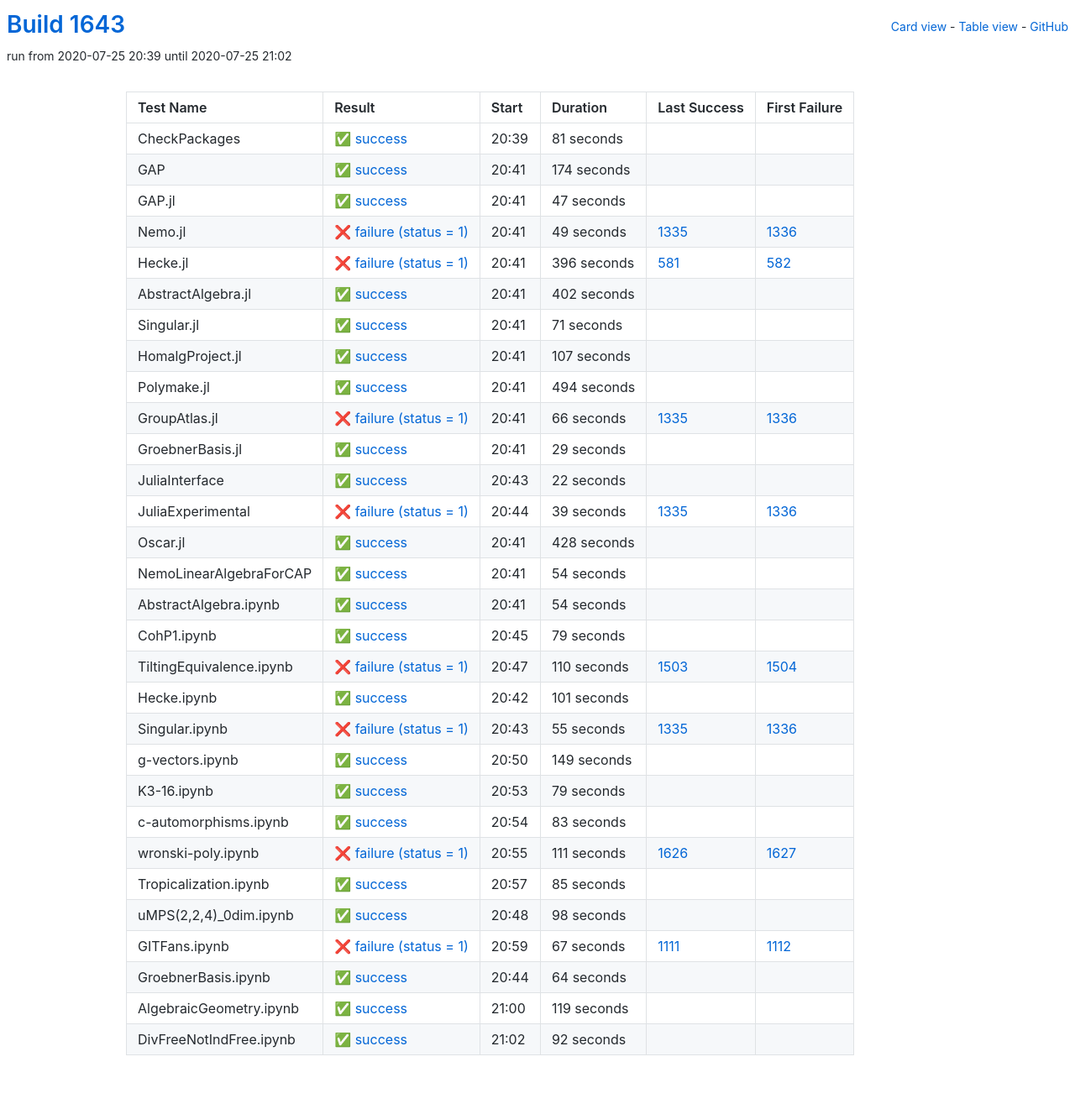
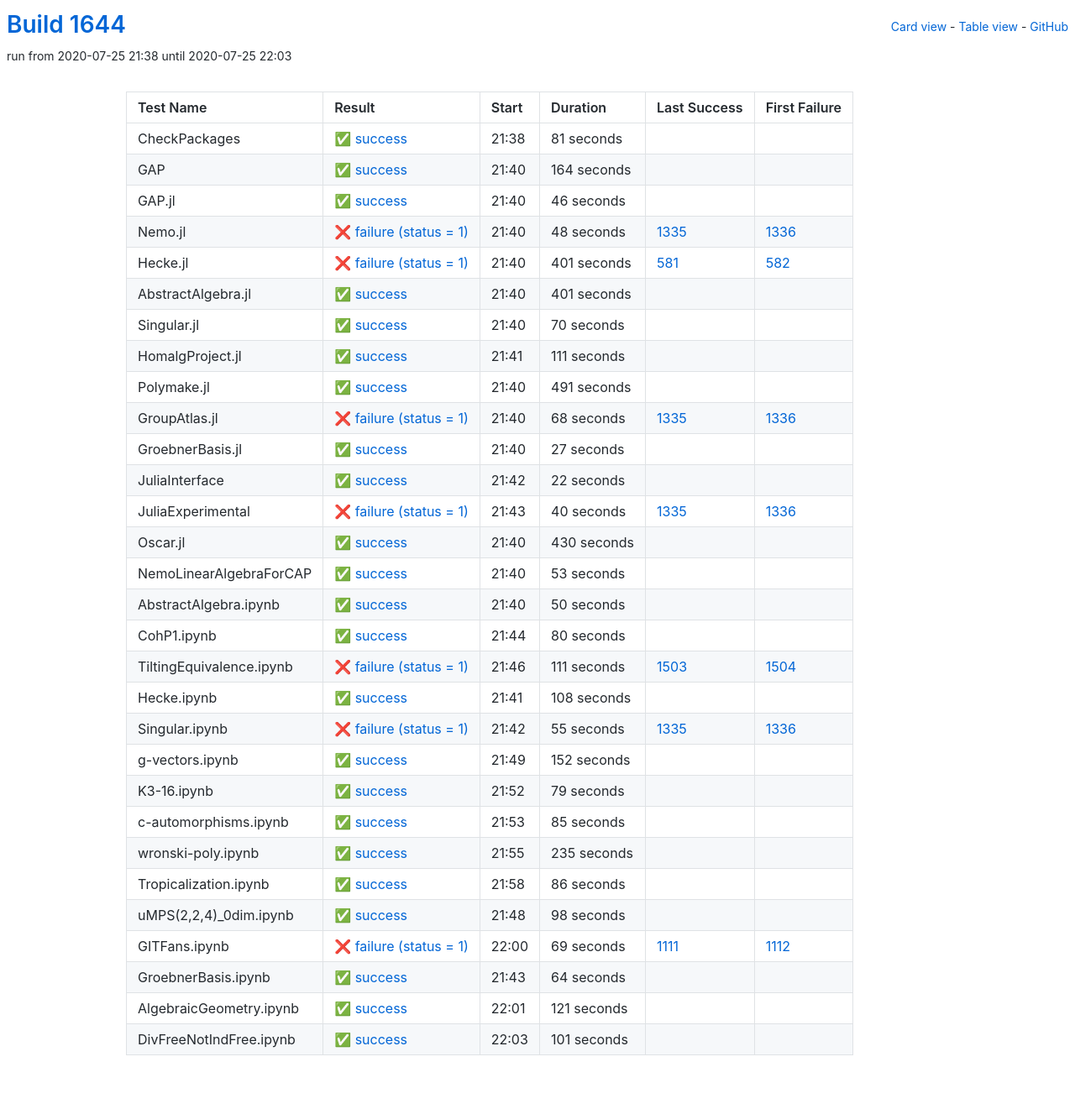
Before and after one commit to oscar-system/oscar-ci-status-1.4, a Jekyll site: the page built from table.html, in a window 1280 px wide. Shown: the whole page at 84% size. Built offline with Jekyll 4.4.1, drawn with Linux system fonts in a browser that asks for light colours.

Commit message:
Build #1644

```diff
--- a/_data/ci.yml
+++ b/_data/ci.yml
@@ -1,6 +1,6 @@
 ---
-build: 1643
-build_url: https://oscarci.mathematik.uni-kl.de/job/oscar-julia-1.4/1643/
+build: 1644
+build_url: https://oscarci.mathematik.uni-kl.de/job/oscar-julia-1.4/1644/
 job: oscar-julia-1.4
 organization: oscar-system
 repo: oscar-ci-status-1.4
@@ -8,8 +8,8 @@ repourl: https://github.com/oscar-system/oscar-ci-status-1.4
 tests:
 - name: CheckPackages
   id: checkpackages
-  log: https://oscarci.mathematik.uni-kl.de/job/oscar-julia-1.4/1643/artifact/logs/build-1643/CheckPackages.log
-  start: 2020-07-25 20:39
+  log: https://oscarci.mathematik.uni-kl.de/job/oscar-julia-1.4/1644/artifact/logs/build-1644/CheckPackages.log
+  start: 2020-07-25 21:38
   success: true
   exitcode: 0
   status: success
@@ -20,128 +20,128 @@ tests:
   first_failure_url:
 - name: GAP
   id: gap
-  log: https://oscarci.mathematik.uni-kl.de/job/oscar-julia-1.4/1643/artifact/logs/build-1643/GAP.log
-  start: 2020-07-25 20:41
+  log: https://oscarci.mathematik.uni-kl.de/job/oscar-julia-1.4/1644/artifact/logs/build-1644/GAP.log
+  start: 2020-07-25 21:40
   success: true
   exitcode: 0
   status: success
-  duration: 174
+  duration: 164
   last_success: false
   last_success_url:
   first_failure: false
   first_failure_url:
 - name: GAP.jl
   id: gap-jl
-  log: https://oscarci.mathematik.uni-kl.de/job/oscar-julia-1.4/1643/artifact/logs/build-1643/GAP.jl.log
-  start: 2020-07-25 20:41
+  log: https://oscarci.mathematik.uni-kl.de/job/oscar-julia-1.4/1644/artifact/logs/build-1644/GAP.jl.log
+  start: 2020-07-25 21:40
   success: true
   exitcode: 0
   status: success
-  duration: 47
+  duration: 46
   last_success: false
   last_success_url:
   first_failure: false
   first_failure_url:
 - name: Nemo.jl
   id: nemo-jl
-  log: https://oscarci.mathematik.uni-kl.de/job/oscar-julia-1.4/1643/artifact/logs/build-1643/Nemo.jl.log
-  start: 2020-07-25 20:41
+  log: https://oscarci.mathematik.uni-kl.de/job/oscar-julia-1.4/1644/artifact/logs/build-1644/Nemo.jl.log
+  start: 2020-07-25 21:40
   success: false
   exitcode: 1
   status: failure
-  duration: 49
+  duration: 48
   last_success: 1335
   last_success_url: https://oscarci.mathematik.uni-kl.de/job/oscar-julia-1.4/1335/
   first_failure: 1336
   first_failure_url: https://oscarci.mathematik.uni-kl.de/job/oscar-julia-1.4/1336/
 - name: Hecke.jl
   id: hecke-jl
-  log: https://oscarci.mathematik.uni-kl.de/job/oscar-julia-1.4/1643/artifact/logs/build-1643/Hecke.jl.log
-  start: 2020-07-25 20:41
+  log: https://oscarci.mathematik.uni-kl.de/job/oscar-julia-1.4/1644/artifact/logs/build-1644/Hecke.jl.log
+  start: 2020-07-25 21:40
   success: false
   exitcode: 1
   status: failure
-  duration: 396
+  duration: 401
   last_success: 581
   last_success_url: https://oscarci.mathematik.uni-kl.de/job/oscar-julia-1.4/581/
   first_failure: 582
   first_failure_url: https://oscarci.mathematik.uni-kl.de/job/oscar-julia-1.4/582/
 - name: AbstractAlgebra.jl
   id: abstractalgebra-jl
-  log: https://oscarci.mathematik.uni-kl.de/job/oscar-julia-1.4/1643/artifact/logs/build-1643/AbstractAlgebra.jl.log
-  start: 2020-07-25 20:41
+  log: https://oscarci.mathematik.uni-kl.de/job/oscar-julia-1.4/1644/artifact/logs/build-1644/AbstractAlgebra.jl.log
+  start: 2020-07-25 21:40
   success: true
   exitcode: 0
   status: success
-  duration: 402
+  duration: 401
   last_success: false
   last_success_url:
   first_failure: false
   first_failure_url:
 - name: Singular.jl
   id: singular-jl
-  log: https://oscarci.mathematik.uni-kl.de/job/oscar-julia-1.4/1643/artifact/logs/build-1643/Singular.jl.log
-  start: 2020-07-25 20:41
+  log: https://oscarci.mathematik.uni-kl.de/job/oscar-julia-1.4/1644/artifact/logs/build-1644/Singular.jl.log
+  start: 2020-07-25 21:40
   success: true
   exitcode: 0
   status: success
-  duration: 71
+  duration: 70
   last_success: false
   last_success_url:
   first_failure: false
   first_failure_url:
 - name: HomalgProject.jl
   id: homalgproject-jl
-  log: https://oscarci.mathematik.uni-kl.de/job/oscar-julia-1.4/1643/artifact/logs/build-1643/HomalgProject.jl.log
-  start: 2020-07-25 20:41
+  log: https://oscarci.mathematik.uni-kl.de/job/oscar-julia-1.4/1644/artifact/logs/build-1644/HomalgProject.jl.log
+  start: 2020-07-25 21:41
   success: true
   exitcode: 0
   status: success
-  duration: 107
+  duration: 111
   last_success: false
   last_success_url:
   first_failure: false
   first_failure_url:
 - name: Polymake.jl
   id: polymake-jl
-  log: https://oscarci.mathematik.uni-kl.de/job/oscar-julia-1.4/1643/artifact/logs/build-1643/Polymake.jl.log
-  start: 2020-07-25 20:41
+  log: https://oscarci.mathematik.uni-kl.de/job/oscar-julia-1.4/1644/artifact/logs/build-1644/Polymake.jl.log
+  start: 2020-07-25 21:40
   success: true
   exitcode: 0
   status: success
-  duration: 494
+  duration: 491
   last_success: false
   last_success_url:
   first_failure: false
   first_failure_url:
 - name: GroupAtlas.jl
   id: groupatlas-jl
-  log: https://oscarci.mathematik.uni-kl.de/job/oscar-julia-1.4/1643/artifact/logs/build-1643/GroupAtlas.jl.log
-  start: 2020-07-25 20:41
+  log: https://oscarci.mathematik.uni-kl.de/job/oscar-julia-1.4/1644/artifact/logs/build-1644/GroupAtlas.jl.log
+  start: 2020-07-25 21:40
   success: false
   exitcode: 1
   status: failure
-  duration: 66
+  duration: 68
   last_success: 1335
   last_success_url: https://oscarci.mathematik.uni-kl.de/job/oscar-julia-1.4/1335/
   first_failure: 1336
   first_failure_url: https://oscarci.mathematik.uni-kl.de/job/oscar-julia-1.4/1336/
 - name: GroebnerBasis.jl
   id: groebnerbasis-jl
-  log: https://oscarci.mathematik.uni-kl.de/job/oscar-julia-1.4/1643/artifact/logs/build-1643/GroebnerBasis.jl.log
-  start: 2020-07-25 20:41
+  log: https://oscarci.mathematik.uni-kl.de/job/oscar-julia-1.4/1644/artifact/logs/build-1644/GroebnerBasis.jl.log
+  start: 2020-07-25 21:40
   success: true
   exitcode: 0
   status: success
-  duration: 29
+  duration: 27
   last_success: false
   last_success_url:
   first_failure: false
   first_failure_url:
 - name: JuliaInterface
   id: juliainterface
-  log: https://oscarci.mathematik.uni-kl.de/job/oscar-julia-1.4/1643/artifact/logs/build-1643/JuliaInterface.log
-  start: 2020-07-25 20:43
+  log: https://oscarci.mathematik.uni-kl.de/job/oscar-julia-1.4/1644/artifact/logs/build-1644/JuliaInterface.log
+  start: 2020-07-25 21:42
   success: true
   exitcode: 0
   status: success
@@ -152,92 +152,92 @@ tests:
   first_failure_url:
 - name: JuliaExperimental
   id: juliaexperimental
-  log: https://oscarci.mathematik.uni-kl.de/job/oscar-julia-1.4/1643/artifact/logs/build-1643/JuliaExperimental.log
-  start: 2020-07-25 20:44
+  log: https://oscarci.mathematik.uni-kl.de/job/oscar-julia-1.4/1644/artifact/logs/build-1644/JuliaExperimental.log
+  start: 2020-07-25 21:43
   success: false
   exitcode: 1
   status: failure
-  duration: 39
+  duration: 40
   last_success: 1335
   last_success_url: https://oscarci.mathematik.uni-kl.de/job/oscar-julia-1.4/1335/
   first_failure: 1336
   first_failure_url: https://oscarci.mathematik.uni-kl.de/job/oscar-julia-1.4/1336/
 - name: Oscar.jl
   id: oscar-jl
-  log: https://oscarci.mathematik.uni-kl.de/job/oscar-julia-1.4/1643/artifact/logs/build-1643/Oscar.jl.log
-  start: 2020-07-25 20:41
+  log: https://oscarci.mathematik.uni-kl.de/job/oscar-julia-1.4/1644/artifact/logs/build-1644/Oscar.jl.log
+  start: 2020-07-25 21:40
   success: true
   exitcode: 0
   status: success
-  duration: 428
+  duration: 430
   last_success: false
   last_success_url:
   first_failure: false
   first_failure_url:
 - name: NemoLinearAlgebraForCAP
   id: nemolinearalgebraforcap
-  log: https://oscarci.mathematik.uni-kl.de/job/oscar-julia-1.4/1643/artifact/logs/build-1643/NemoLinearAlgebraForCAP.log
-  start: 2020-07-25 20:41
+  log: https://oscarci.mathematik.uni-kl.de/job/oscar-julia-1.4/1644/artifact/logs/build-1644/NemoLinearAlgebraForCAP.log
+  start: 2020-07-25 21:40
   success: true
   exitcode: 0
   status: success
-  duration: 54
+  duration: 53
   last_success: false
   last_success_url:
   first_failure: false
   first_failure_url:
 - name: AbstractAlgebra.ipynb
   id: abstractalgebra-ipynb
-  log: https://oscarci.mathematik.uni-kl.de/job/oscar-julia-1.4/1643/artifact/logs/build-1643/AbstractAlgebra.ipynb.log
-  start: 2020-07-25 20:41
+  log: https://oscarci.mathematik.uni-kl.de/job/oscar-julia-1.4/1644/artifact/logs/build-1644/AbstractAlgebra.ipynb.log
+  start: 2020-07-25 21:40
   success: true
   exitcode: 0
   status: success
-  duration: 54
+  duration: 50
   last_success: false
   last_success_url:
   first_failure: false
   first_failure_url:
 - name: CohP1.ipynb
   id: cohp1-ipynb
-  log: https://oscarci.mathematik.uni-kl.de/job/oscar-julia-1.4/1643/artifact/logs/build-1643/CohP1.ipynb.log
-  start: 2020-07-25 20:45
+  log: https://oscarci.mathematik.uni-kl.de/job/oscar-julia-1.4/1644/artifact/logs/build-1644/CohP1.ipynb.log
+  start: 2020-07-25 21:44
   success: true
   exitcode: 0
   status: success
-  duration: 79
+  duration: 80
   last_success: false
   last_success_url:
   first_failure: false
   first_failure_url:
 - name: TiltingEquivalence.ipynb
   id: tiltingequivalence-ipynb
-  log: https://oscarci.mathematik.uni-kl.de/job/oscar-julia-1.4/1643/artifact/logs/build-1643/TiltingEquivalence.ipynb.log
-  start: 2020-07-25 20:47
+  log: https://oscarci.mathematik.uni-kl.de/job/oscar-julia-1.4/1644/artifact/logs/build-1644/TiltingEquivalence.ipynb.log
+  start: 2020-07-25 21:46
   success: false
   exitcode: 1
   status: failure
-  duration: 110
+  duration: 111
   last_success: 1503
   last_success_url: https://oscarci.mathematik.uni-kl.de/job/oscar-julia-1.4/1503/
   first_failure: 1504
   first_failure_url: https://oscarci.mathematik.uni-kl.de/job/oscar-julia-1.4/1504/
 - name: Hecke.ipynb
   id: hecke-ipynb
-  log: https://oscarci.mathematik.uni-kl.de/job/oscar-julia-1.4/1643/artifact/logs/build-1643/Hecke.ipynb.log
-  start: 2020-07-25 20:42
+  log: https://oscarci.mathematik.uni-kl.de/job/oscar-julia-1.4/1644/artifact/logs/build-1644/Hecke.ipynb.log
+  start: 2020-07-25 21:41
   success: true
   exitcode: 0
   status: success
-  duration: 101
+  duration: 108
   last_success: false
   last_success_url:
   first_failure: false
   first_failure_url:
 - name: Singular.ipynb
   id: singular-ipynb
-  log: https://oscarci.mathematik.uni-kl.de/job/oscar-julia-1.4/1643/artifact/logs/build-1643/Singular.ipynb.log
-  start: 2020-07-25 20:43
+  log: https://oscarci.mathematik.uni-kl.de/job/oscar-julia-1.4/1644/artifact/logs/build-1644/Singular.ipynb.log
+  start: 2020-07-25 21:42
   success: false
   exitcode: 1
   status: failure
@@ -248,20 +248,20 @@ tests:
   first_failure_url: https://oscarci.mathematik.uni-kl.de/job/oscar-julia-1.4/1336/
 - name: g-vectors.ipynb
   id: g-vectors-ipynb
-  log: https://oscarci.mathematik.uni-kl.de/job/oscar-julia-1.4/1643/artifact/logs/build-1643/g-vectors.ipynb.log
-  start: 2020-07-25 20:50
+  log: https://oscarci.mathematik.uni-kl.de/job/oscar-julia-1.4/1644/artifact/logs/build-1644/g-vectors.ipynb.log
+  start: 2020-07-25 21:49
   success: true
   exitcode: 0
   status: success
-  duration: 149
+  duration: 152
   last_success: false
   last_success_url:
   first_failure: false
   first_failure_url:
 - name: K3-16.ipynb
   id: k3-16-ipynb
-  log: https://oscarci.mathematik.uni-kl.de/job/oscar-julia-1.4/1643/artifact/logs/build-1643/K3-16.ipynb.log
-  start: 2020-07-25 20:53
+  log: https://oscarci.mathematik.uni-kl.de/job/oscar-julia-1.4/1644/artifact/logs/build-1644/K3-16.ipynb.log
+  start: 2020-07-25 21:52
   success: true
   exitcode: 0
   status: success
@@ -272,32 +272,8 @@ tests:
   first_failure_url:
 - name: c-automorphisms.ipynb
   id: c-automorphisms-ipynb
-  log: https://oscarci.mathematik.uni-kl.de/job/oscar-julia-1.4/1643/artifact/logs/build-1643/c-automorphisms.ipynb.log
-  start: 2020-07-25 20:54
-  success: true
-  exitcode: 0
-  status: success
-  duration: 83
-  last_success: false
-  last_success_url:
-  first_failure: false
-  first_failure_url:
-- name: wronski-poly.ipynb
-  id: wronski-poly-ipynb
-  log: https://oscarci.mathematik.uni-kl.de/job/oscar-julia-1.4/1643/artifact/logs/build-1643/wronski-poly.ipynb.log
-  start: 2020-07-25 20:55
-  success: false
-  exitcode: 1
-  status: failure
-  duration: 111
-  last_success: 1626
-  last_success_url: https://oscarci.mathematik.uni-kl.de/job/oscar-julia-1.4/1626/
-  first_failure: 1627
-  first_failure_url: https://oscarci.mathematik.uni-kl.de/job/oscar-julia-1.4/1627/
-- name: Tropicalization.ipynb
-  id: tropicalization-ipynb
-  log: https://oscarci.mathematik.uni-kl.de/job/oscar-julia-1.4/1643/artifact/logs/build-1643/Tropicalization.ipynb.log
-  start: 2020-07-25 20:57
+  log: https://oscarci.mathematik.uni-kl.de/job/oscar-julia-1.4/1644/artifact/logs/build-1644/c-automorphisms.ipynb.log
+  start: 2020-07-25 21:53
   success: true
   exitcode: 0
   status: success
@@ -306,10 +282,34 @@ tests:
   last_success_url:
   first_failure: false
   first_failure_url:
+- name: wronski-poly.ipynb
+  id: wronski-poly-ipynb
+  log: https://oscarci.mathematik.uni-kl.de/job/oscar-julia-1.4/1644/artifact/logs/build-1644/wronski-poly.ipynb.log
+  start: 2020-07-25 21:55
+  success: true
+  exitcode: 0
+  status: success
+  duration: 235
+  last_success: false
+  last_success_url:
+  first_failure: false
+  first_failure_url:
+- name: Tropicalization.ipynb
+  id: tropicalization-ipynb
+  log: https://oscarci.mathematik.uni-kl.de/job/oscar-julia-1.4/1644/artifact/logs/build-1644/Tropicalization.ipynb.log
+  start: 2020-07-25 21:58
+  success: true
+  exitcode: 0
+  status: success
+  duration: 86
+  last_success: false
+  last_success_url:
+  first_failure: false
+  first_failure_url:
 - name: uMPS(2,2,4)_0dim.ipynb
   id: umps-2-2-4-0dim-ipynb
-  log: https://oscarci.mathematik.uni-kl.de/job/oscar-julia-1.4/1643/artifact/logs/build-1643/uMPS-2-2-4-_0dim.ipynb.log
-  start: 2020-07-25 20:48
+  log: https://oscarci.mathematik.uni-kl.de/job/oscar-julia-1.4/1644/artifact/logs/build-1644/uMPS-2-2-4-_0dim.ipynb.log
+  start: 2020-07-25 21:48
   success: true
   exitcode: 0
   status: success
@@ -320,20 +320,20 @@ tests:
   first_failure_url:
 - name: GITFans.ipynb
   id: gitfans-ipynb
-  log: https://oscarci.mathematik.uni-kl.de/job/oscar-julia-1.4/1643/artifact/logs/build-1643/GITFans.ipynb.log
-  start: 2020-07-25 20:59
+  log: https://oscarci.mathematik.uni-kl.de/job/oscar-julia-1.4/1644/artifact/logs/build-1644/GITFans.ipynb.log
+  start: 2020-07-25 22:00
   success: false
   exitcode: 1
   status: failure
-  duration: 67
+  duration: 69
   last_success: 1111
   last_success_url: https://oscarci.mathematik.uni-kl.de/job/oscar-julia-1.4/1111/
   first_failure: 1112
   first_failure_url: https://oscarci.mathematik.uni-kl.de/job/oscar-julia-1.4/1112/
 - name: GroebnerBasis.ipynb
   id: groebnerbasis-ipynb
-  log: https://oscarci.mathematik.uni-kl.de/job/oscar-julia-1.4/1643/artifact/logs/build-1643/GroebnerBasis.ipynb.log
-  start: 2020-07-25 20:44
+  log: https://oscarci.mathematik.uni-kl.de/job/oscar-julia-1.4/1644/artifact/logs/build-1644/GroebnerBasis.ipynb.log
+  start: 2020-07-25 21:43
   success: true
   exitcode: 0
   status: success
@@ -344,24 +344,24 @@ tests:
   first_failure_url:
 - name: AlgebraicGeometry.ipynb
   id: algebraicgeometry-ipynb
-  log: https://oscarci.mathematik.uni-kl.de/job/oscar-julia-1.4/1643/artifact/logs/build-1643/AlgebraicGeometry.ipynb.log
-  start: 2020-07-25 21:00
+  log: https://oscarci.mathematik.uni-kl.de/job/oscar-julia-1.4/1644/artifact/logs/build-1644/AlgebraicGeometry.ipynb.log
+  start: 2020-07-25 22:01
   success: true
   exitcode: 0
   status: success
-  duration: 119
+  duration: 121
   last_success: false
   last_success_url:
   first_failure: false
   first_failure_url:
 - name: DivFreeNotIndFree.ipynb
   id: divfreenotindfree-ipynb
-  log: https://oscarci.mathematik.uni-kl.de/job/oscar-julia-1.4/1643/artifact/logs/build-1643/DivFreeNotIndFree.ipynb.log
-  start: 2020-07-25 21:02
+  log: https://oscarci.mathematik.uni-kl.de/job/oscar-julia-1.4/1644/artifact/logs/build-1644/DivFreeNotIndFree.ipynb.log
+  start: 2020-07-25 22:03
   success: true
   exitcode: 0
   status: success
-  duration: 92
+  duration: 101
   last_success: false
   last_success_url:
   first_failure: false
```
Also changed, not shown: README.md.
